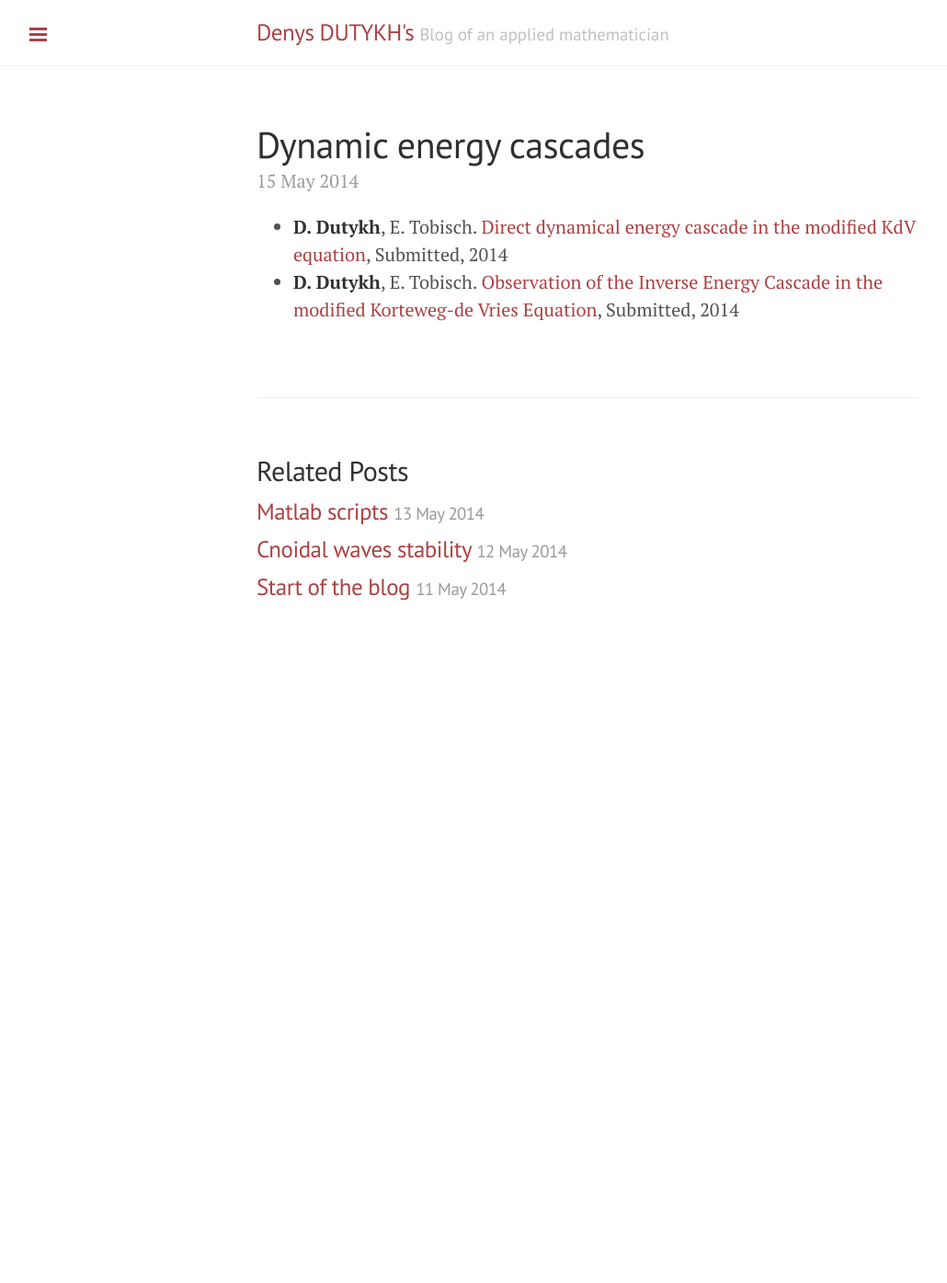
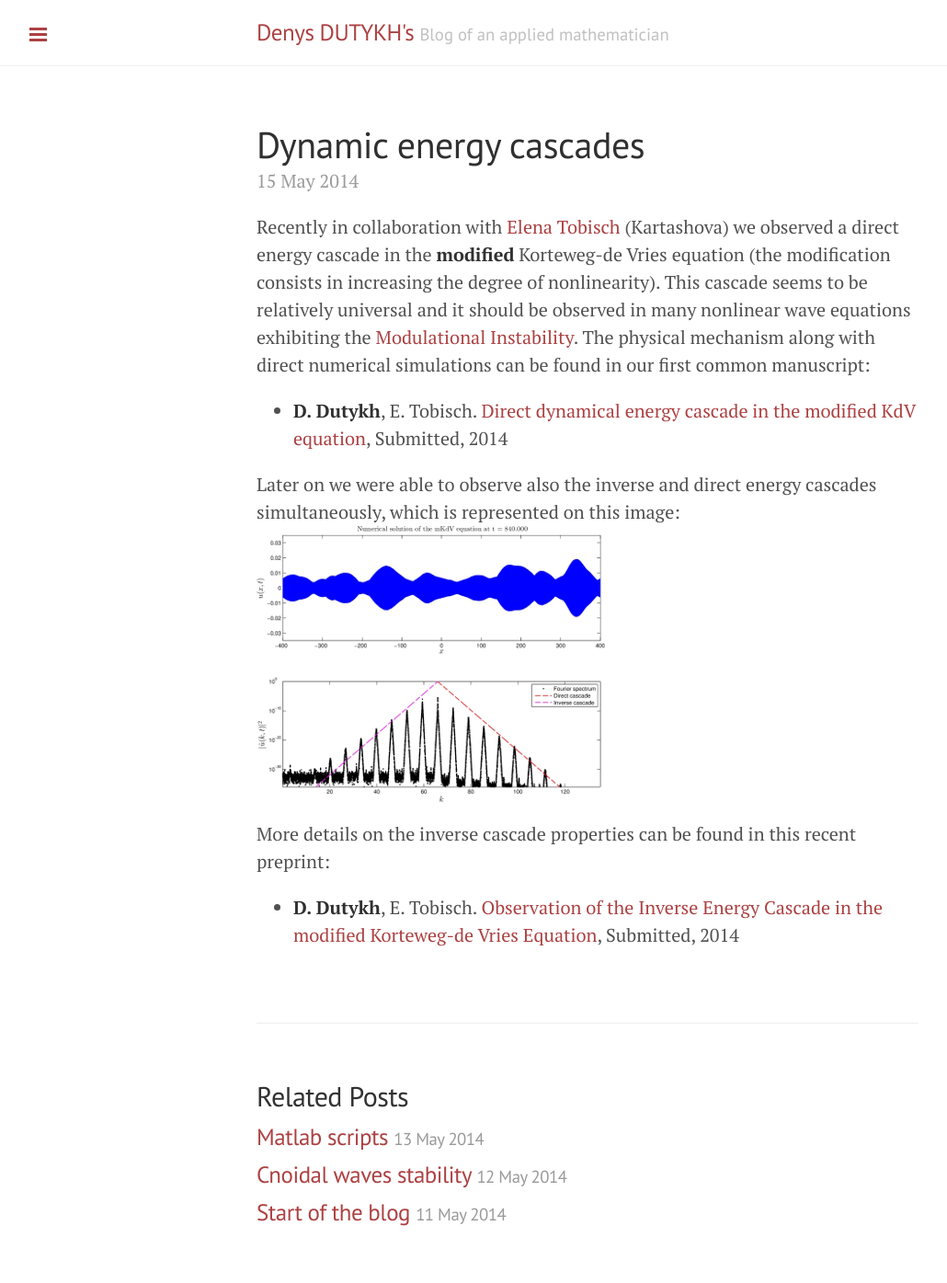
Before and after one commit to dutykh/dutykh.github.io, a Jekyll site: the page built from _posts/2014-05-15-D-cascade.md, in a window 1280 px wide. Shown: the whole page at 92% size, without its empty margins (1-1031 px from the left). Built offline with Jekyll 4.4.1, drawn with Linux system fonts in a browser that asks for light colours; Markdown is read by kramdown in place of the engine named in the settings; before the commit the page ends 900 px from its top, so only the background shows below that.

Commit message:
New posts

```diff
--- a/_posts/2014-05-15-D-cascade.md
+++ b/_posts/2014-05-15-D-cascade.md
@@ -3,7 +3,13 @@
 title: Dynamic energy cascades
 ---
 
-
+Recently in collaboration with [Elena Tobisch](http://www.dynamics-approx.jku.at/lena/) (Kartashova) we observed a direct energy cascade in the **modified** Korteweg-de Vries equation (the modification consists in increasing the degree of nonlinearity). This cascade seems to be relatively universal and it should be observed in many nonlinear wave equations exhibiting the [Modulational Instability](http://en.wikipedia.org/wiki/Modulational_instability). The physical mechanism along with direct numerical simulations can be found in our first common manuscript:
 
 * **D. Dutykh**, E. Tobisch. [Direct dynamical energy cascade in the modified KdV equation](http://hal.archives-ouvertes.fr/hal-00990724), Submitted, 2014
+
+Later on we were able to observe also the inverse and direct energy cascades simultaneously, which is represented on this image:
+![Inverse cascade](/public/pics/MI_DI_T840.jpg)
+
+More details on the inverse cascade properties can be found in this recent preprint:
+
 * **D. Dutykh**, E. Tobisch. [Observation of the Inverse Energy Cascade in the modified Korteweg-de Vries Equation](http://hal.archives-ouvertes.fr/hal-00991944), Submitted, 2014
```
Also changed, not shown: _posts/2014-05-12-dsw-serre-with-johncarter.md (+0 -2 lines), public/pics/MI_DI_T840.jpg (added).
